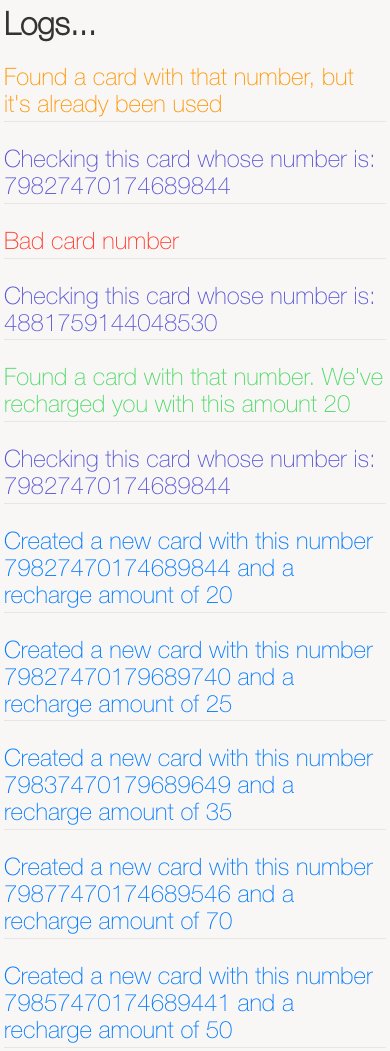
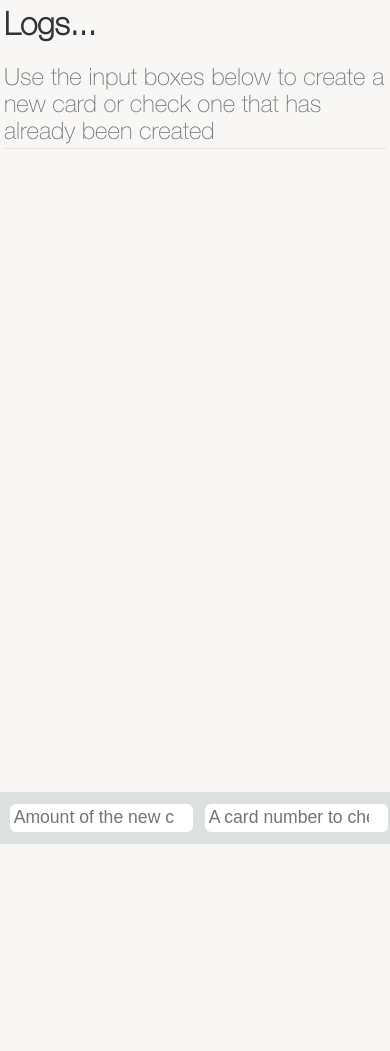
Before and after one commit to khalidahmedshalabi/GenerateValidateScratchCards, a plain HTML site: page index.html in a window 390 px wide. Shown: the top 1051 px of the page. After the commit the page ends 852 px from the top, so only its background shows below. Drawn offline with Linux system fonts and the light colour scheme.

Commit message:
Add input boxes to create a card or check one

```diff
--- a/css/main.css
+++ b/css/main.css
@@ -26,6 +26,34 @@ h1
 {
     color: #333333;
     margin-top: 0.3%;
+}
+
+.inputs_wrapper
+{
+    width: 100%;
+    padding: 1%;
+    position: fixed;
+    bottom: 0;
+    left: 0;
+    background-color: #DCE0E1;
+    display: flex;
+    flex-direction: row;
+    justify-content: center;
+    align-items: flex-start;
+}
+
+input
+{
+    width: 45%;
+    margin: 0 auto;
+    outline: none;
+    box-shadow: 0;
+    border: 0;
+    padding: 0.5%;
+    text-align: center;
+    font-size: 110%;
+    border-radius: 6px;
+    color: #555555;
 }
 
 .row
@@ -98,6 +126,11 @@ h1
 .warn
 {
     color: rgba(255, 149, 0, 1.0);
+}
+
+.info
+{
+    color: #777777;
 }
 
 /*
--- a/css/responsive.css
+++ b/css/responsive.css
@@ -6,4 +6,15 @@
         padding-bottom: 1%;
         margin-bottom: 6%;
     }
+
+    .inputs_wrapper
+    {
+        padding-top: 3%;
+        padding-bottom: 3%;
+    }
+
+    input
+    {
+        padding: 1%;
+    }
 }
--- a/index.html
+++ b/index.html
@@ -21,6 +21,12 @@
 
 	<body>
 		<h1>Logs...</h1>
+
+		<div class="inputs_wrapper">
+			<input id="new_card" type="number" value="" placeholder="Amount of the new card" size="3" maxlength="3">
+			<input id="check_card" type="number" value="" placeholder="A card number to check" size="17" maxlength="17">
+		</div>
+
 		<div class="logs_wrapper"></div>
 
 		<!--ul class="tabs">
@@ -56,6 +62,7 @@
 
 	<script src="js/luhn_algorithm.js"></script>
 	<script src="js/main.js"></script>
+	<script src="js/ui.js"></script>
 	<script src="js/responsive.js"></script>
 
 </html>
--- a/js/main.js
+++ b/js/main.js
@@ -19,6 +19,7 @@ var LastCreatedCardNum;
 
 function Log(cls, message)
 {
+    $('html, body').animate({scrollTop : 0}, 500);
     $(".logs_wrapper").prepend('<div class="row '+ cls +'">'+ message +'</div>');
 }
 
@@ -200,9 +201,12 @@ function RegisterCard(recharge_amount)
     LastCreatedCardNum = finalNum;
 }
 
+
 // Main function
 function main()
 {
+    Log("info", "Use the input boxes below to create a new card or check one that has already been created");
+    /*
     // Create some cards with different recharge values
     RegisterCard(25);
     RegisterCard(45);
@@ -218,6 +222,7 @@ function main()
         ReadCard("4881759144048530");
         ReadCard(LastCreatedCardNum);
     }, 1000);
+    */
 }
 
 // Fire main function
--- /dev/null
+++ b/js/ui.js
@@ -0,0 +1,29 @@
+$('#new_card').on('keypress', function (e) {
+     if(e.which === 13) {
+         //Disable textbox to prevent multiple submit
+        $(this).attr("disabled", "disabled");
+
+        RegisterCard(parseInt($(this).val()));
+        $(this).val(null);
+
+        //Enable the textbox again if needed.
+        $(this).removeAttr("disabled");
+
+        $(this).focus();
+     }
+});
+
+$('#check_card').on('keypress', function (e) {
+     if(e.which === 13) {
+         //Disable textbox to prevent multiple submit
+        $(this).attr("disabled", "disabled");
+
+        ReadCard(String($(this).val()));
+        $(this).val(null);
+
+        //Enable the textbox again if needed.
+        $(this).removeAttr("disabled");
+
+        $(this).focus();
+     }
+});
```
